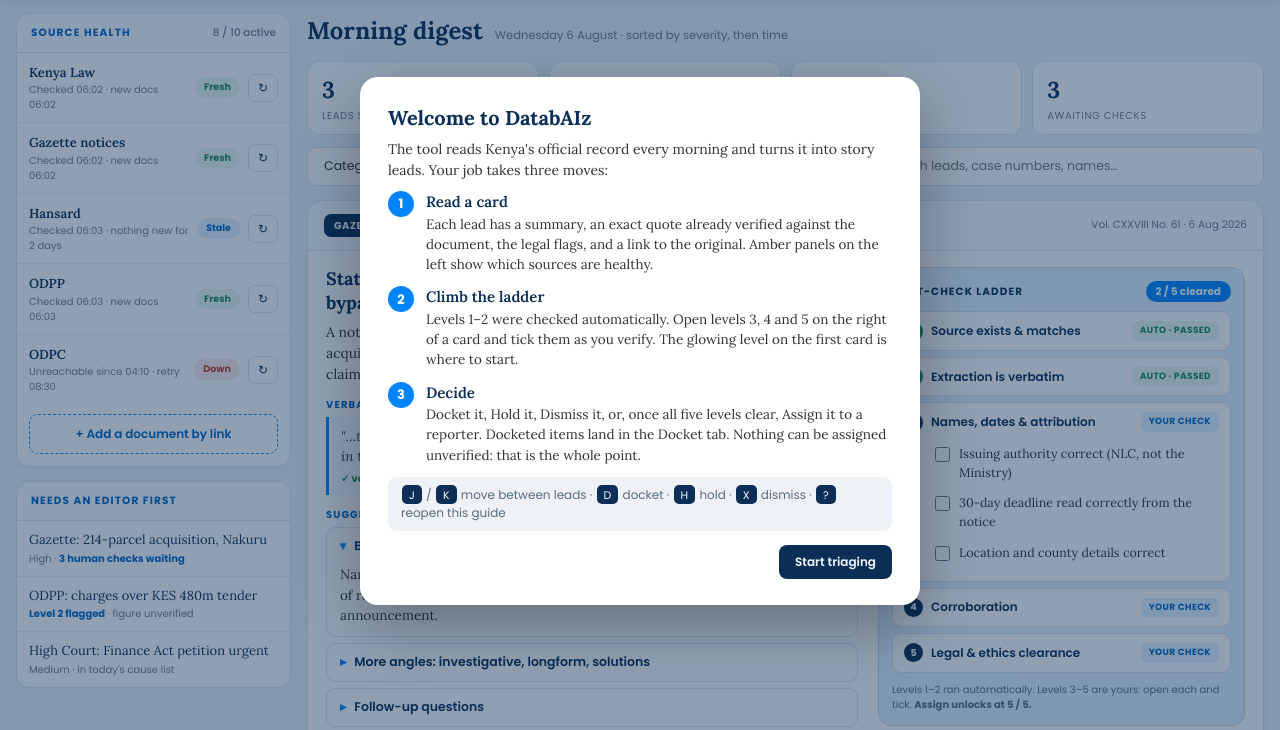
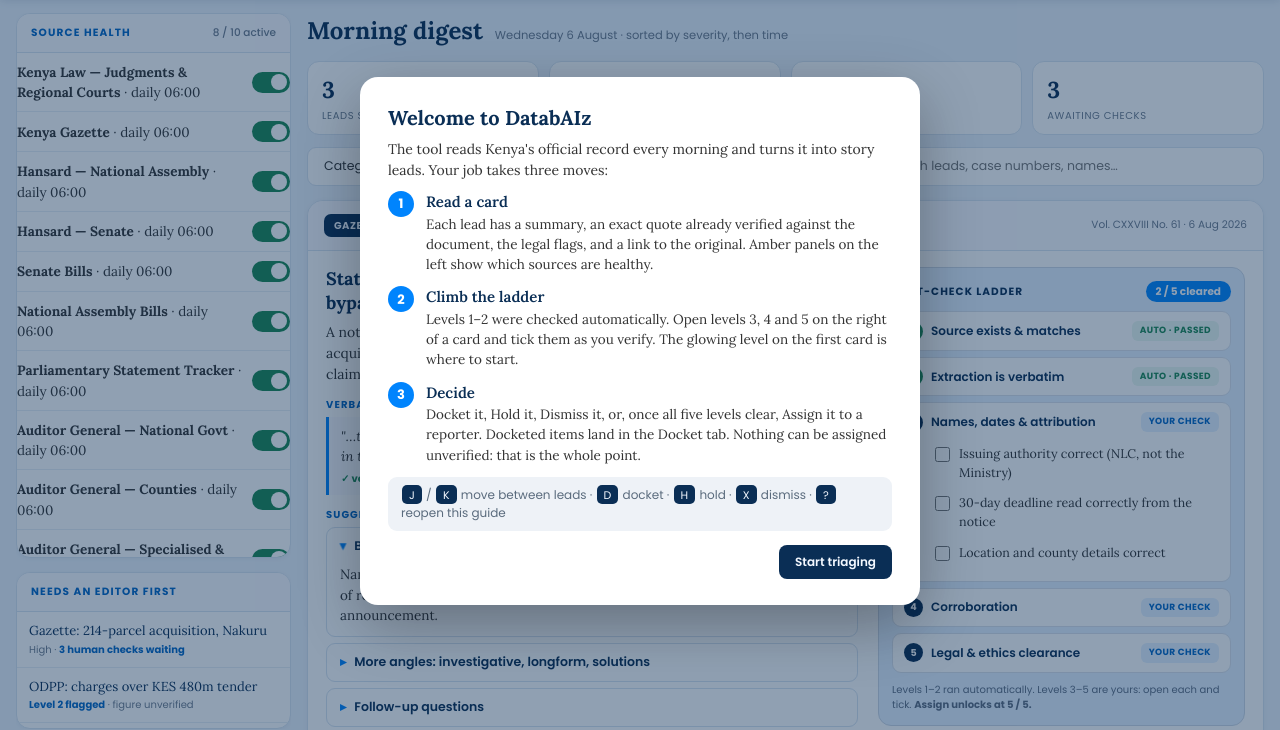
Before and after one commit to Hotsecretz/databaiz, a plain HTML site: page index.html in a window 1280 px wide. Shown: the part 59-789 px from the top of the page. Drawn offline with Linux system fonts and the light colour scheme.

Commit message:
index.html

```diff
--- a/index.html
+++ b/index.html
@@ -250,11 +250,18 @@ kbd{background:var(--ink);color:#F3F8FF;border-radius:5px;padding:1.5px 7px;font
   <div class="rail">
     <div class="panel">
       <div class="panel-h"><span>Source health</span><span style="color:#6B7A8C;font-weight:500;text-transform:none;letter-spacing:0">8 / 10 active</span></div>
-      <div class="src"><div class="grow"><div class="nm">Kenya Law</div><div class="meta">Checked 06:02 · new docs 06:02</div></div><span class="badge ok">Fresh</span><button class="refetch" onclick="refetch(this,'Kenya Law')" title="Re-fetch now">↻</button></div>
-      <div class="src"><div class="grow"><div class="nm">Gazette notices</div><div class="meta">Checked 06:02 · new docs 06:02</div></div><span class="badge ok">Fresh</span><button class="refetch" onclick="refetch(this,'Gazette')" title="Re-fetch now">↻</button></div>
-      <div class="src"><div class="grow"><div class="nm">Hansard</div><div class="meta">Checked 06:03 · nothing new for 2 days</div></div><span class="badge stale">Stale</span><button class="refetch" onclick="refetch(this,'Hansard')" title="Re-fetch now">↻</button></div>
-      <div class="src"><div class="grow"><div class="nm">ODPP</div><div class="meta">Checked 06:03 · new docs 06:03</div></div><span class="badge ok">Fresh</span><button class="refetch" onclick="refetch(this,'ODPP')" title="Re-fetch now">↻</button></div>
-      <div class="src" id="odpcRow"><div class="grow"><div class="nm">ODPC</div><div class="meta" id="odpcMeta">Unreachable since 04:10 · retry 08:30</div></div><span class="badge down" id="odpcBadge">Down</span><button class="refetch" onclick="retryODPC(this)" title="Retry now">↻</button></div>
+     <div class="set-row"><span class="grow"><b>Kenya Law — Judgments & Regional Courts</b> · daily 06:00</span><button class="switch on" onclick="flip(this,'Kenya Law')"></button></div>
+<div class="set-row"><span class="grow"><b>Kenya Gazette</b> · daily 06:00</span><button class="switch on" onclick="flip(this,'Gazette')"></button></div>
+<div class="set-row"><span class="grow"><b>Hansard — National Assembly</b> · daily 06:00</span><button class="switch on" onclick="flip(this,'Hansard NA')"></button></div>
+<div class="set-row"><span class="grow"><b>Hansard — Senate</b> · daily 06:00</span><button class="switch on" onclick="flip(this,'Hansard Senate')"></button></div>
+<div class="set-row"><span class="grow"><b>Senate Bills</b> · daily 06:00</span><button class="switch on" onclick="flip(this,'Senate Bills')"></button></div>
+<div class="set-row"><span class="grow"><b>National Assembly Bills</b> · daily 06:00</span><button class="switch on" onclick="flip(this,'NA Bills')"></button></div>
+<div class="set-row"><span class="grow"><b>Parliamentary Statement Tracker</b> · daily 06:00</span><button class="switch on" onclick="flip(this,'Statement Tracker')"></button></div>
+<div class="set-row"><span class="grow"><b>Auditor General — National Govt</b> · daily 06:00</span><button class="switch on" onclick="flip(this,'AG National')"></button></div>
+<div class="set-row"><span class="grow"><b>Auditor General — Counties</b> · daily 06:00</span><button class="switch on" onclick="flip(this,'AG Counties')"></button></div>
+<div class="set-row"><span class="grow"><b>Auditor General — Specialised & Special</b> · daily 06:00</span><button class="switch on" onclick="flip(this,'AG Special')"></button></div>
+<div class="set-row"><span class="grow"><b>ODPP</b> · daily 06:00</span><button class="switch on" onclick="flip(this,'ODPP')"></button></div>
+<div class="set-row"><span class="grow"><b>ODPC Determinations</b> · daily 06:00</span><button class="switch on" onclick="flip(this,'ODPC')"></button></div>
       <button class="manual-add" onclick="openModal('addModal')">+ Add a document by link</button>
     </div>
     <div class="panel">
```
